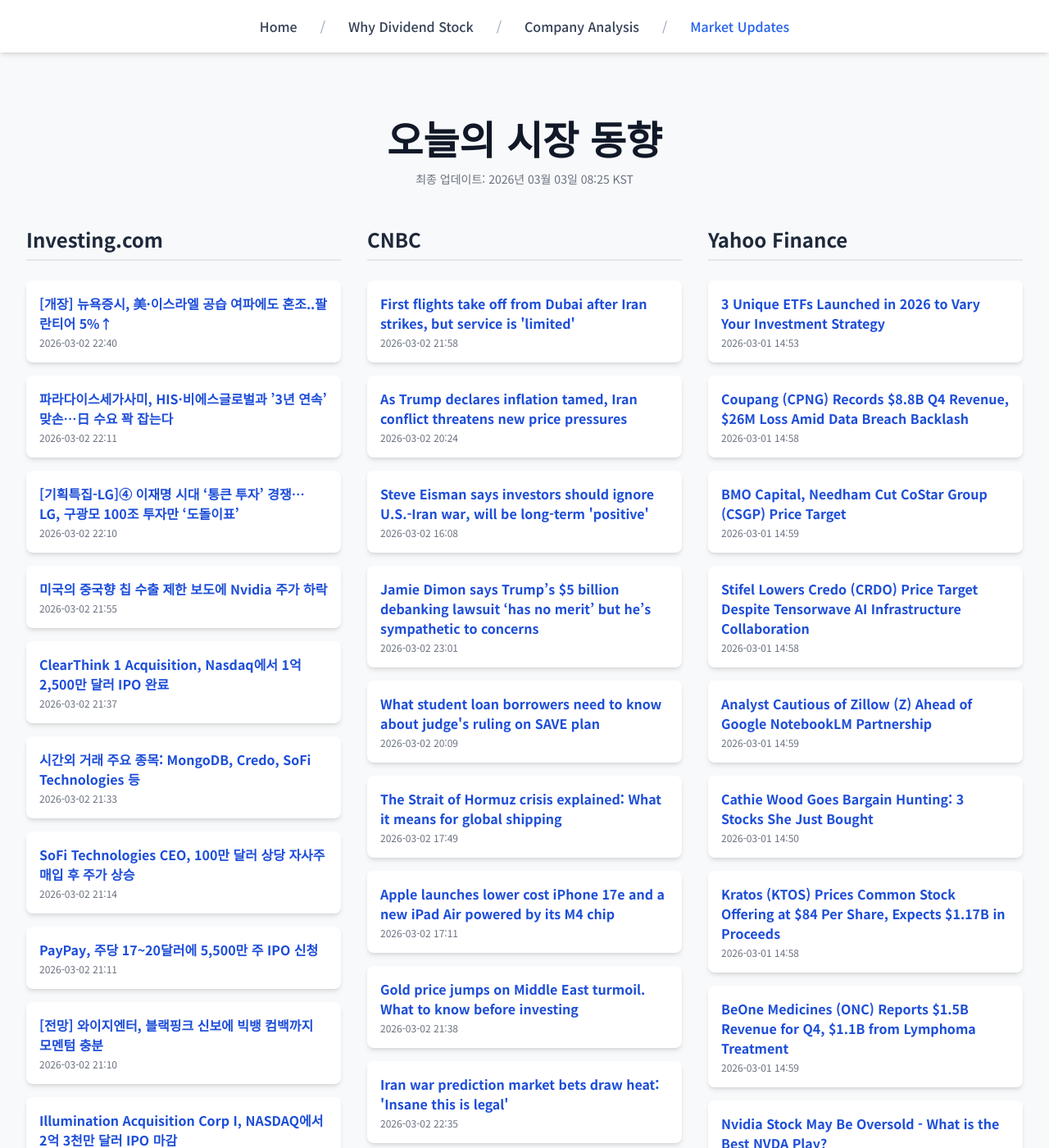
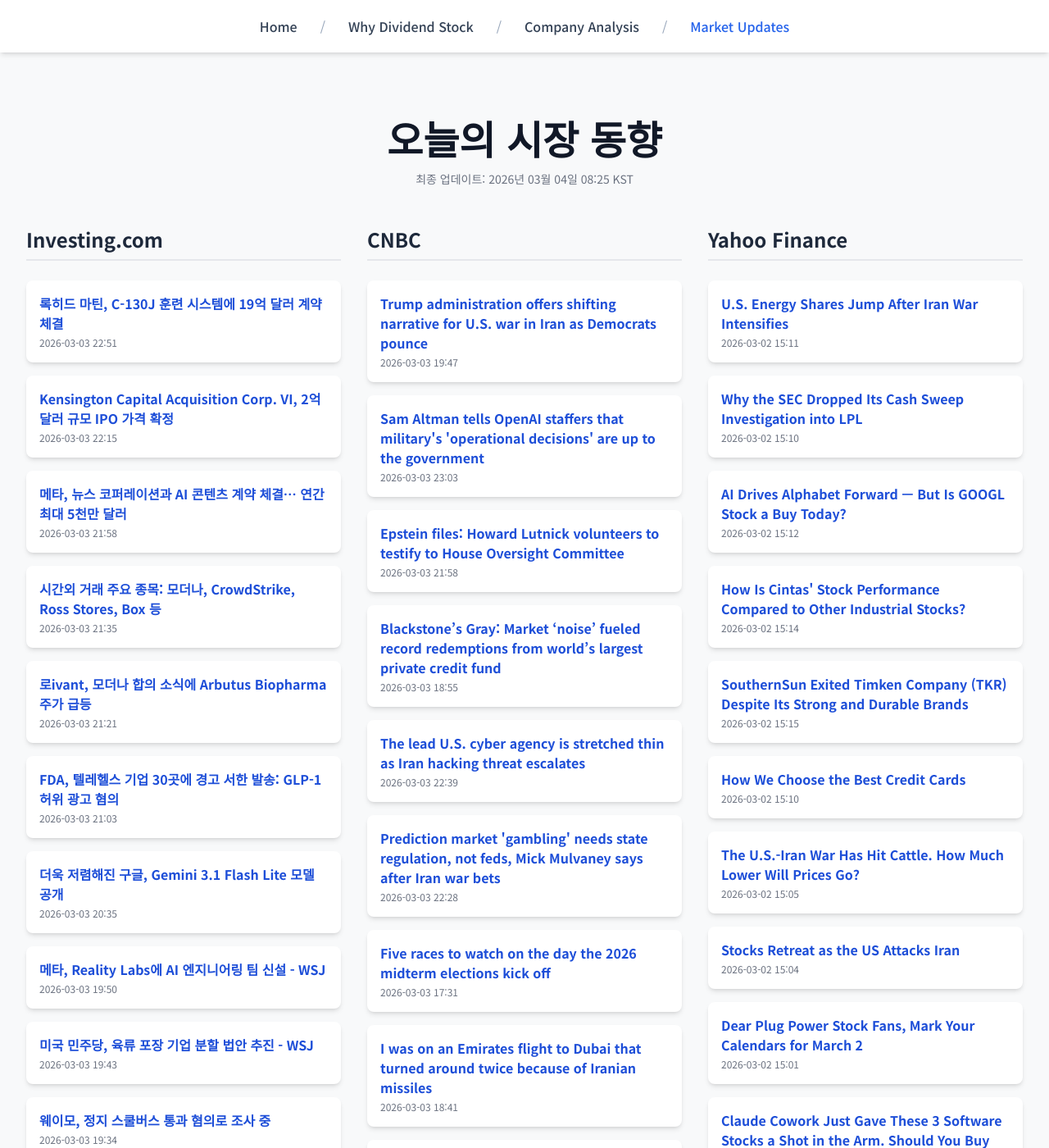
Before and after one commit to Kay-Hwang/my-company-analysis, a Jekyll site: the page built from market-updates.html, in a window 1280 px wide and 1400 px high. Shown: the whole window at 82% size. Built offline with Jekyll 4.4.1, drawn with Linux system fonts in a browser that asks for light colours; nearby versions of some CDN libraries; a script that is not in the unit is left out; some of the changed text lies outside the part shown.

Commit message:
Update daily data

```diff
--- a/_data/latest_data.json
+++ b/_data/latest_data.json
@@ -1,190 +1,190 @@
 {
-  "lastUpdated": "2026년 03월 03일 08:25 KST",
+  "lastUpdated": "2026년 03월 04일 08:25 KST",
   "news": {
     "investing": [
       {
-        "title": "[개장] 뉴욕증시, 美·이스라엘 공습 여파에도 혼조..팔란티어 5%↑",
-        "link": "https://kr.investing.com/news/stock-market-news/article-1847335",
-        "pubDate": "2026-03-02 22:40:47",
-        "summary": "[개장] 뉴욕증시, 美·이스라엘 공습 여파에도 혼조..팔란티어 5%↑"
+        "title": "록히드 마틴, C-130J 훈련 시스템에 19억 달러 계약 체결",
+        "link": "https://kr.investing.com/news/stock-market-news/article-93CH-1849413",
+        "pubDate": "2026-03-03 22:51:43",
+        "summary": "록히드 마틴, C-130J 훈련 시스템에 19억 달러 계약 체결"
       },
       {
-        "title": "파라다이스세가사미, HIS·비에스글로벌과 ’3년 연속’ 맞손…日 수요 꽉 잡는다",
-        "link": "https://kr.investing.com/news/stock-market-news/article-1847296",
-        "pubDate": "2026-03-02 22:11:39",
-        "summary": "파라다이스세가사미, HIS·비에스글로벌과 ’3년 연속’ 맞손…日 수요 꽉 잡는다"
+        "title": "Kensington Capital Acquisition Corp. VI, 2억 달러 규모 IPO 가격 확정",
+        "link": "https://kr.investing.com/news/stock-market-news/article-432SI-1849350",
+        "pubDate": "2026-03-03 22:15:04",
+        "summary": "Kensington Capital Acquisition Corp. VI, 2억 달러 규모 IPO 가격 확정"
       },
       {
-        "title": "[기획특집-LG]④ 이재명 시대 ‘통큰 투자’ 경쟁… LG, 구광모 100조 투자만 ‘도돌이표’",
-        "link": "https://kr.investing.com/news/stock-market-news/article-1847292",
-        "pubDate": "2026-03-02 22:10:08",
-        "summary": "[기획특집-LG]④ 이재명 시대 ‘통큰 투자’ 경쟁… LG, 구광모 100조 투자만 ‘도돌이표’"
+        "title": "메타, 뉴스 코퍼레이션과 AI 콘텐츠 계약 체결… 연간 최대 5천만 달러",
+        "link": "https://kr.investing.com/news/stock-market-news/article-93CH-1849323",
+        "pubDate": "2026-03-03 21:58:19",
+        "summary": "메타, 뉴스 코퍼레이션과 AI 콘텐츠 계약 체결… 연간 최대 5천만 달러"
       },
       {
-        "title": "미국의 중국향 칩 수출 제한 보도에 Nvidia 주가 하락",
-        "link": "https://kr.investing.com/news/stock-market-news/article-1847273",
-        "pubDate": "2026-03-02 21:55:58",
-        "summary": "미국의 중국향 칩 수출 제한 보도에 Nvidia 주가 하락"
+        "title": "시간외 거래 주요 종목: 모더나, CrowdStrike, Ross Stores, Box 등",
+        "link": "https://kr.investing.com/news/stock-market-news/article-432SI-1849279",
+        "pubDate": "2026-03-03 21:35:03",
+        "summary": "시간외 거래 주요 종목: 모더나, CrowdStrike, Ross Stores, Box 등"
       },
       {
-        "title": "ClearThink 1 Acquisition, Nasdaq에서 1억 2,500만 달러 IPO 완료",
-        "link": "https://kr.investing.com/news/stock-market-news/article-432SI-1847214",
-        "pubDate": "2026-03-02 21:37:08",
-        "summary": "ClearThink 1 Acquisition, Nasdaq에서 1억 2,500만 달러 IPO 완료"
+        "title": "로ivant, 모더나 합의 소식에 Arbutus Biopharma 주가 급등",
+        "link": "https://kr.investing.com/news/stock-market-news/article-93CH-1849245",
+        "pubDate": "2026-03-03 21:21:30",
+        "summary": "로ivant, 모더나 합의 소식에 Arbutus Biopharma 주가 급등"
       },
       {
-        "title": "시간외 거래 주요 종목: MongoDB, Credo, SoFi Technologies 등",
-        "link": "https://kr.investing.com/news/stock-market-news/article-432SI-1847204",
-        "pubDate": "2026-03-02 21:33:03",
-        "summary": "시간외 거래 주요 종목: MongoDB, Credo, SoFi Technologies 등"
+        "title": "FDA, 텔레헬스 기업 30곳에 경고 서한 발송: GLP-1 허위 광고 혐의",
+        "link": "https://kr.investing.com/news/stock-market-news/article-93CH-1849195",
+        "pubDate": "2026-03-03 21:03:19",
+        "summary": "FDA, 텔레헬스 기업 30곳에 경고 서한 발송: GLP-1 허위 광고 혐의"
       },
       {
-        "title": "SoFi Technologies CEO, 100만 달러 상당 자사주 매입 후 주가 상승",
-        "link": "https://kr.investing.com/news/stock-market-news/article-93CH-1847110",
-        "pubDate": "2026-03-02 21:14:38",
-        "summary": "SoFi Technologies CEO, 100만 달러 상당 자사주 매입 후 주가 상승"
+        "title": "더욱 저렴해진 구글, Gemini 3.1 Flash Lite 모델 공개",
+        "link": "https://kr.investing.com/news/stock-market-news/article-93CH-1849169",
+        "pubDate": "2026-03-03 20:35:04",
+        "summary": "더욱 저렴해진 구글, Gemini 3.1 Flash Lite 모델 공개"
       },
       {
-        "title": "PayPay, 주당 17~20달러에 5,500만 주 IPO 신청",
-        "link": "https://kr.investing.com/news/stock-market-news/article-432SI-1847104",
-        "pubDate": "2026-03-02 21:11:05",
-        "summary": "PayPay, 주당 17~20달러에 5,500만 주 IPO 신청"
+        "title": "메타, Reality Labs에 AI 엔지니어링 팀 신설 - WSJ",
+        "link": "https://kr.investing.com/news/stock-market-news/article-93CH-1849129",
+        "pubDate": "2026-03-03 19:50:49",
+        "summary": "메타, Reality Labs에 AI 엔지니어링 팀 신설 - WSJ"
       },
       {
-        "title": "[전망] 와이지엔터, 블랙핑크 신보에 빅뱅 컴백까지 모멘텀 충분",
-        "link": "https://kr.investing.com/news/stock-market-news/article-1847101",
-        "pubDate": "2026-03-02 21:10:47",
-        "summary": "[전망] 와이지엔터, 블랙핑크 신보에 빅뱅 컴백까지 모멘텀 충분"
+        "title": "미국 민주당, 육류 포장 기업 분할 법안 추진 - WSJ",
+        "link": "https://kr.investing.com/news/stock-market-news/article-93CH-1849120",
+        "pubDate": "2026-03-03 19:43:17",
+        "summary": "미국 민주당, 육류 포장 기업 분할 법안 추진 - WSJ"
       },
       {
-        "title": "Illumination Acquisition Corp I, NASDAQ에서 2억 3천만 달러 IPO 마감",
-        "link": "https://kr.investing.com/news/stock-market-news/article-432SI-1847085",
-        "pubDate": "2026-03-02 21:06:19",
-        "summary": "Illumination Acquisition Corp I, NASDAQ에서 2억 3천만 달러 IPO 마감"
+        "title": "웨이모, 정지 스쿨버스 통과 혐의로 조사 중",
+        "link": "https://kr.investing.com/news/stock-market-news/article-93CH-1849110",
+        "pubDate": "2026-03-03 19:34:21",
+        "summary": "웨이모, 정지 스쿨버스 통과 혐의로 조사 중"
       }
     ],
     "cnbc": [
       {
-        "title": "First flights take off from Dubai after Iran strikes, but service is 'limited'",
-        "link": "https://www.cnbc.com/2026/03/02/middle-east-flights.html",
-        "pubDate": "Mon, 02 Mar 2026 21:58:34 GMT",
-        "summary": "Emirates airline said it will resume a limited number of flights as early as Monday evening local time."
+        "title": "Trump administration offers shifting narrative for U.S. war in Iran as Democrats pounce",
+        "link": "https://www.cnbc.com/2026/03/03/trump-iran-shifting-narrative-us-war.html",
+        "pubDate": "Tue, 03 Mar 2026 19:47:10 GMT",
+        "summary": "Trump said when the invasion began his objective was to \"defend the American people by eliminating imminent threats from the Iranian regime, a vicious group.\""
       },
       {
-        "title": "As Trump declares inflation tamed, Iran conflict threatens new price pressures",
-        "link": "https://www.cnbc.com/2026/03/02/as-trump-declares-inflation-tamed-iran-conflict-threatens-new-price-pressures.html",
-        "pubDate": "Mon, 02 Mar 2026 20:24:54 GMT",
-        "summary": "The conflict involving Iran threatens another price spike that could undermine the president's central case for lower interest rates."
+        "title": "Sam Altman tells OpenAI staffers that military's 'operational decisions' are up to the government",
+        "link": "https://www.cnbc.com/2026/03/03/sam-altman-tells-openai-staff-operational-decisions-up-to-government.html",
+        "pubDate": "Tue, 03 Mar 2026 23:03:22 GMT",
+        "summary": "In an all-hands meetings with OpenAI employees on Tuesday, CEO Sam Altman said his company doesn't get to choose how the military uses its technology."
       },
       {
-        "title": "Steve Eisman says investors should ignore U.S.-Iran war, will be long-term 'positive'",
-        "link": "https://www.cnbc.com/2026/03/02/steve-eisman-says-investors-should-ignore-us-iran-war-will-be-long-term-positive.html",
-        "pubDate": "Mon, 02 Mar 2026 16:08:51 GMT",
-        "summary": "When asked by CNBC's Joe Kernen whether he would change anything because of the conflict, the investor of \"The Big Short\" fame responded with, 'Not a single trade.'"
+        "title": "Epstein files: Howard Lutnick volunteers to testify to House Oversight Committee",
+        "link": "https://www.cnbc.com/2026/03/03/lutnick-epstein-trump-house-oversight.html",
+        "pubDate": "Tue, 03 Mar 2026 21:58:34 GMT",
+        "summary": "Commerce Secretary Lutnick \"has proactively agreed to appear voluntarily\" before the House Oversight Committee, said Chairman James Comer, R-Ky."
       },
       {
-        "title": "Jamie Dimon says Trump’s $5 billion debanking lawsuit ‘has no merit’ but he’s sympathetic to concerns",
-        "link": "https://www.cnbc.com/2026/03/02/dimon-trump-debanking-lawsuit-no-merit-concerns.html",
-        "pubDate": "Mon, 02 Mar 2026 23:01:45 GMT",
-        "summary": "The suit against JPMorgan, the world's biggest bank by market cap, and its CEO puts Dimon in an awkward position."
+        "title": "Blackstone’s Gray: Market ‘noise’ fueled record redemptions from world’s largest private credit fund",
+        "link": "https://www.cnbc.com/2026/03/03/blackstone-private-credit-fund.html",
+        "pubDate": "Tue, 03 Mar 2026 18:55:30 GMT",
+        "summary": "Blackstone president Jon Gray defended the quality of loans within the firm's flagship private credit fund."
       },
       {
-        "title": "What student loan borrowers need to know about judge's ruling on SAVE plan",
-        "link": "https://www.cnbc.com/2026/03/02/student-loan-borrowers-save-ruling.html",
-        "pubDate": "Mon, 02 Mar 2026 20:09:56 GMT",
-        "summary": "Here's what experts recommend student loan borrowers do after a recent victory in court for the Biden administration-era SAVE plan."
+        "title": "The lead U.S. cyber agency is stretched thin as Iran hacking threat escalates",
+        "link": "https://www.cnbc.com/2026/03/03/iran-cisa-cybersecurity-war-threat.html",
+        "pubDate": "Tue, 03 Mar 2026 22:39:12 GMT",
+        "summary": "Last week, CISA's acting director was reassigned to a new division within DHS and the agency is operating under a partial shutdown."
       },
       {
-        "title": "The Strait of Hormuz crisis explained: What it means for global shipping",
-        "link": "https://www.cnbc.com/2026/03/02/strait-of-hormuz-crisis-us-iran-israel-war-shipping-trade-oil.html",
-        "pubDate": "Mon, 02 Mar 2026 17:49:13 GMT",
-        "summary": "The Middle East conflict has stoked fears of prolonged disruption to global trade via key maritime corridors."
+        "title": "Prediction market 'gambling' needs state regulation, not feds, Mick Mulvaney says after Iran war bets",
+        "link": "https://www.cnbc.com/2026/03/03/prediction-market-gambling-mick-mulvaney-polymarket-kalshi.html",
+        "pubDate": "Tue, 03 Mar 2026 22:28:06 GMT",
+        "summary": "Mick Mulvaney also said prediction markets, by offering contracts on events such as wars, could represent a security risk for the U.S."
       },
       {
-        "title": "Apple launches lower cost iPhone 17e and a new iPad Air powered by its M4 chip",
-        "link": "https://www.cnbc.com/2026/03/02/apple-iphone-17e-ipad-air-m4-chip.html",
-        "pubDate": "Mon, 02 Mar 2026 17:11:03 GMT",
-        "summary": "Apple opens week of product launches with refreshed low-cost iPhone and a faster iPad Air, as it begins what looks to be a broader multi-day hardware push."
+        "title": "Five races to watch on the day the 2026 midterm elections kick off",
+        "link": "https://www.cnbc.com/2026/03/03/2026-midterm-elections-five-races-to-watch.html",
+        "pubDate": "Tue, 03 Mar 2026 17:31:21 GMT",
+        "summary": "Results from Tuesday's races in three states could be telling for how the rest of the midterm season will unfold."
       },
       {
-        "title": "Gold price jumps on Middle East turmoil. What to know before investing",
-        "link": "https://www.cnbc.com/2026/03/02/gold-price-jumps-on-middle-east-turmoil-what-to-know-before-investing.html",
-        "pubDate": "Mon, 02 Mar 2026 21:38:39 GMT",
-        "summary": "Although gold is generally viewed as a safe-haven investment during turbulent times, it's important to know what you're investing in before jumping in."
+        "title": "I was on an Emirates flight to Dubai that turned around twice because of Iranian missiles",
+        "link": "https://www.cnbc.com/2026/03/03/emirates-flight-dubai-iran-missile-strikes.html",
+        "pubDate": "Tue, 03 Mar 2026 18:41:04 GMT",
+        "summary": "CNBC's Emma Graham flew home to the UAE on an Emirates flight that turned around just 30 minutes from Dubai because of an Iran missile threat."
       },
       {
-        "title": "Iran war prediction market bets draw heat: 'Insane this is legal'",
-        "link": "https://www.cnbc.com/2026/03/02/prediction-markets-iran-strikes-khamenei.html",
-        "pubDate": "Mon, 02 Mar 2026 22:35:10 GMT",
-        "summary": "Wagers were placed over the weekend about the fate of Iranian leader Ayatollah Ali Khamenei, who was killed in the bombardment of Iran."
+        "title": "Epstein files: Goldman Sachs lawyer Kathryn Ruemmler asked to testify to House panel",
+        "link": "https://www.cnbc.com/2026/03/03/epstein-kathryn-ruemmler-goldman-sachs.html",
+        "pubDate": "Tue, 03 Mar 2026 22:59:22 GMT",
+        "summary": "Kathryn Ruemmler said last month she would leave Goldman Sachs at the end of June after fallout over her emails with Jeffrey Epstein."
       },
       {
-        "title": "More low- and middle-income Americans are investing, report finds. Here's why",
-        "link": "https://www.cnbc.com/2026/03/02/low-and-middle-income-investors.html",
-        "pubDate": "Mon, 02 Mar 2026 15:29:53 GMT",
-        "summary": "Since 2020, the number of low- and moderate-income investors has increased 2.7 times, or 167%, according to a new BlackRock Foundation and Commonwealth report."
+        "title": "Apple raises MacBook prices across the board as M5 chips, new displays signal AI-first strategy",
+        "link": "https://www.cnbc.com/2026/03/03/apple-macbook-prices-m5-ai.html",
+        "pubDate": "Tue, 03 Mar 2026 18:49:45 GMT",
+        "summary": "Apple’s Mac refresh moves the lineup further upmarket, pairing higher prices with faster performance in a push to give customers a reason to upgrade."
       }
     ],
     "yahoo": [
       {
-        "title": "3 Unique ETFs Launched in 2026 to Vary Your Investment Strategy",
-        "link": "https://finance.yahoo.com/news/3-unique-etfs-launched-2026-145300932.html",
-        "pubDate": "2026-03-01T14:53:00Z",
-        "summary": "3 Unique ETFs Launched in 2026 to Vary Your Investment Strategy"
+        "title": "U.S. Energy Shares Jump After Iran War Intensifies",
+        "link": "https://www.wsj.com/livecoverage/stock-market-today-oil-prices-iran-attack-03-02-2026/card/u-s-energy-stocks-jump-after-iran-war-intensifies-XITS3LyDbIjxcde2qnp6?siteid=yhoof2&yptr=yahoo",
+        "pubDate": "2026-03-02T15:11:47Z",
+        "summary": "U.S. Energy Shares Jump After Iran War Intensifies"
       },
       {
-        "title": "Coupang (CPNG) Records $8.8B Q4 Revenue, $26M Loss Amid Data Breach Backlash",
-        "link": "https://finance.yahoo.com/news/coupang-cpng-records-8-8b-145829772.html",
-        "pubDate": "2026-03-01T14:58:29Z",
-        "summary": "Coupang (CPNG) Records $8.8B Q4 Revenue, $26M Loss Amid Data Breach Backlash"
+        "title": "Why the SEC Dropped Its Cash Sweep Investigation into LPL",
+        "link": "https://finance.yahoo.com/news/why-sec-dropped-cash-sweep-151015547.html",
+        "pubDate": "2026-03-02T15:10:15Z",
+        "summary": "Why the SEC Dropped Its Cash Sweep Investigation into LPL"
       },
       {
-        "title": "BMO Capital, Needham Cut CoStar Group (CSGP) Price Target",
-        "link": "https://finance.yahoo.com/news/bmo-capital-needham-cut-costar-145916753.html",
-        "pubDate": "2026-03-01T14:59:16Z",
-        "summary": "BMO Capital, Needham Cut CoStar Group (CSGP) Price Target"
+        "title": "AI Drives Alphabet Forward — But Is GOOGL Stock a Buy Today?",
+        "link": "https://finance.yahoo.com/news/ai-drives-alphabet-forward-googl-151228582.html",
+        "pubDate": "2026-03-02T15:12:28Z",
+        "summary": "AI Drives Alphabet Forward — But Is GOOGL Stock a Buy Today?"
       },
       {
-        "title": "Stifel Lowers Credo (CRDO) Price Target  Despite Tensorwave AI Infrastructure Collaboration",
-        "link": "https://finance.yahoo.com/news/stifel-lowers-credo-crdo-price-145849254.html",
-        "pubDate": "2026-03-01T14:58:49Z",
-        "summary": "Stifel Lowers Credo (CRDO) Price Target  Despite Tensorwave AI Infrastructure Collaboration"
+        "title": "How Is Cintas' Stock Performance Compared to Other Industrial Stocks?",
+        "link": "https://finance.yahoo.com/news/cintas-stock-performance-compared-other-151450126.html",
+        "pubDate": "2026-03-02T15:14:50Z",
+        "summary": "How Is Cintas' Stock Performance Compared to Other Industrial Stocks?"
       },
       {
-        "title": "Analyst Cautious of Zillow (Z) Ahead of Google NotebookLM Partnership",
-        "link": "https://finance.yahoo.com/news/analyst-cautious-zillow-z-ahead-145925702.html",
-        "pubDate": "2026-03-01T14:59:25Z",
-        "summary": "Analyst Cautious of Zillow (Z) Ahead of Google NotebookLM Partnership"
+        "title": "SouthernSun Exited Timken Company (TKR) Despite Its Strong and Durable Brands",
+        "link": "https://finance.yahoo.com/news/southernsun-exited-timken-company-tkr-151532423.html",
+        "pubDate": "2026-03-02T15:15:32Z",
+        "summary": "SouthernSun Exited Timken Company (TKR) Despite Its Strong and Durable Brands"
       },
       {
-        "title": "Cathie Wood Goes Bargain Hunting: 3 Stocks She Just Bought",
-        "link": "https://finance.yahoo.com/news/cathie-wood-goes-bargain-hunting-145000696.html",
-        "pubDate": "2026-03-01T14:50:00Z",
-        "summary": "Cathie Wood Goes Bargain Hunting: 3 Stocks She Just Bought"
+        "title": "How We Choose the Best Credit Cards",
+        "link": "https://finance.yahoo.com/news/choose-best-credit-cards-151024301.html",
+        "pubDate": "2026-03-02T15:10:24Z",
+        "summary": "How We Choose the Best Credit Cards"
       },
       {
-        "title": "Kratos (KTOS) Prices Common Stock Offering at $84 Per Share, Expects $1.17B in Proceeds",
-        "link": "https://finance.yahoo.com/news/kratos-ktos-prices-common-stock-145838912.html",
-        "pubDate": "2026-03-01T14:58:38Z",
-        "summary": "Kratos (KTOS) Prices Common Stock Offering at $84 Per Share, Expects $1.17B in Proceeds"
+        "title": "The U.S.-Iran War Has Hit Cattle. How Much Lower Will Prices Go?",
+        "link": "https://finance.yahoo.com/news/u-iran-war-hit-cattle-150520463.html",
+        "pubDate": "2026-03-02T15:05:20Z",
+        "summary": "The U.S.-Iran War Has Hit Cattle. How Much Lower Will Prices Go?"
       },
       {
-        "title": "BeOne Medicines (ONC) Reports $1.5B Revenue for Q4, $1.1B from Lymphoma Treatment",
-        "link": "https://finance.yahoo.com/news/beone-medicines-onc-reports-1-145949886.html",
-        "pubDate": "2026-03-01T14:59:49Z",
-        "summary": "BeOne Medicines (ONC) Reports $1.5B Revenue for Q4, $1.1B from Lymphoma Treatment"
+        "title": "Stocks Retreat as the US Attacks Iran",
+        "link": "https://finance.yahoo.com/news/stocks-retreat-us-attacks-iran-150417442.html",
+        "pubDate": "2026-03-02T15:04:17Z",
+        "summary": "Stocks Retreat as the US Attacks Iran"
       },
       {
-        "title": "Nvidia Stock May Be Oversold - What is the Best NVDA Play?",
-        "link": "https://finance.yahoo.com/news/nvidia-stock-may-oversold-best-150002301.html",
-        "pubDate": "2026-03-01T15:00:02Z",
-        "summary": "Nvidia Stock May Be Oversold - What is the Best NVDA Play?"
+        "title": "Dear Plug Power Stock Fans, Mark Your Calendars for March 2",
+        "link": "https://finance.yahoo.com/news/dear-plug-power-stock-fans-150125211.html",
+        "pubDate": "2026-03-02T15:01:25Z",
+        "summary": "Dear Plug Power Stock Fans, Mark Your Calendars for March 2"
       },
       {
-        "title": "As Coinbase Rolls out 24/5 Stock Trading, Should You Snap up COIN?",
-        "link": "https://finance.yahoo.com/news/coinbase-rolls-24-5-stock-150002316.html",
-        "pubDate": "2026-03-01T15:00:02Z",
-        "summary": "As Coinbase Rolls out 24/5 Stock Trading, Should You Snap up COIN?"
+        "title": "Claude Cowork Just Gave These 3 Software Stocks a Shot in the Arm. Should You Buy Them Now?",
+        "link": "https://finance.yahoo.com/news/claude-cowork-just-gave-3-150002604.html",
+        "pubDate": "2026-03-02T15:00:02Z",
+        "summary": "Claude Cowork Just Gave These 3 Software Stocks a Shot in the Arm. Should You Buy Them Now?"
       }
     ]
   }
```
